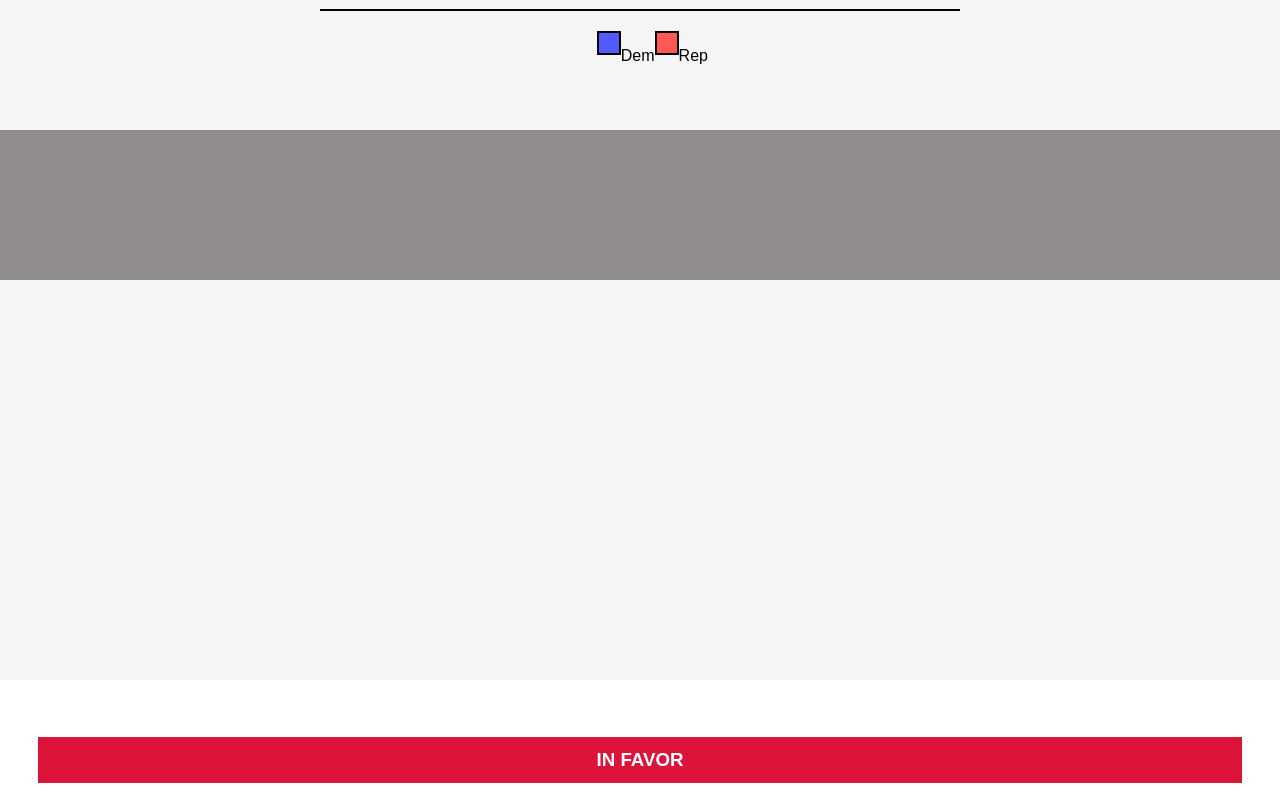
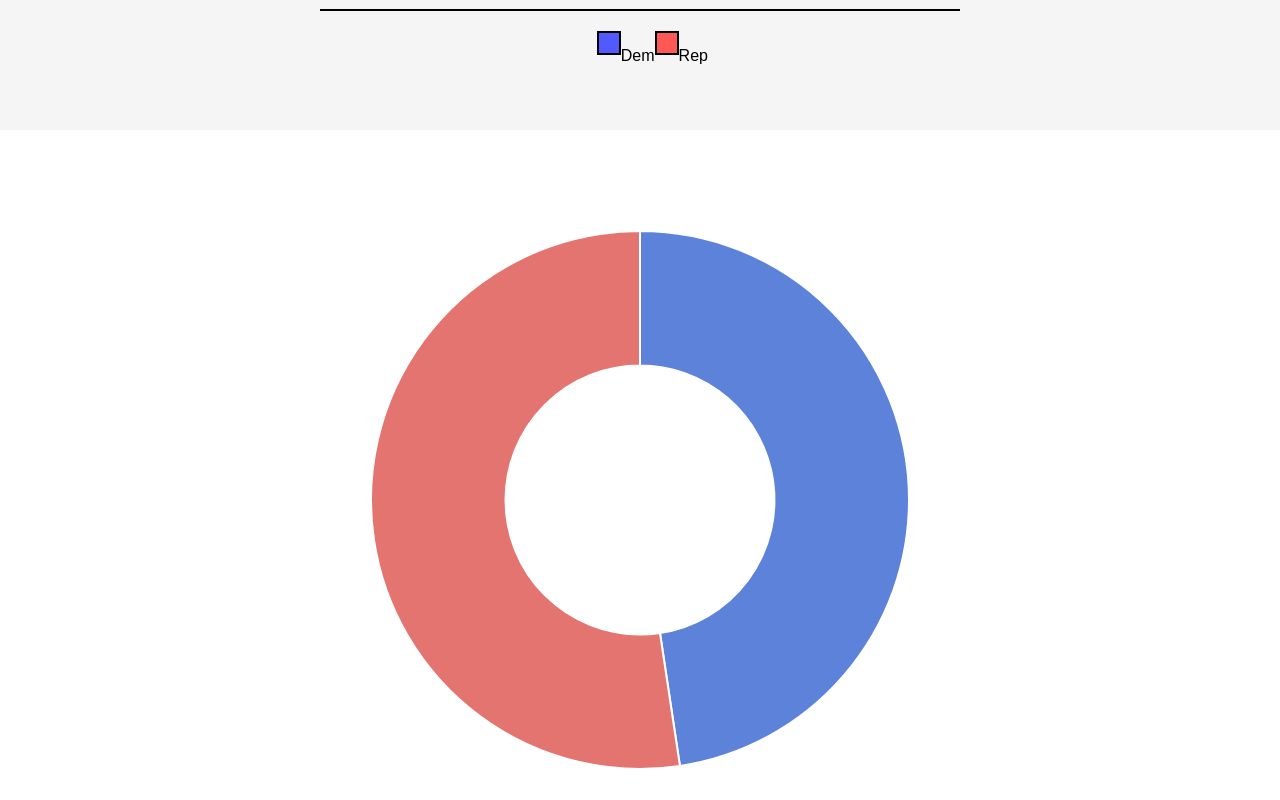
Before and after one commit to MagicWilliams/studio-legislator-tracker, a React (Create React App) app: page / in a window 1280 px wide. Shown: the part 420-1220 px from the top of the page. Built offline with nearby package versions, Linux system fonts and the light colour scheme.

Commit message:
added in doughnut graph using chart js, also need to rename this branch

```diff
--- a/package.json
+++ b/package.json
@@ -3,10 +3,12 @@
   "version": "0.1.0",
   "private": true,
   "dependencies": {
+    "chart.js": "^2.7.1",
     "classnames": "^2.2.5",
+    "create-react-class": "^15.6.2",
     "react": "^16.0.0",
     "react-autosuggest": "^9.3.2",
-    "react-chartjs": "^0.8.0",
+    "react-chartjs-2": "^2.6.4",
     "react-dom": "^16.0.0",
     "react-flexbox-grid": "^1.1.5",
     "react-scripts": "1.0.14"
--- a/src/App.css
+++ b/src/App.css
@@ -39,3 +39,7 @@
   from { transform: rotate(0deg); }
   to { transform: rotate(360deg); }
 }
+
+.graphContainer {
+  padding: 100px;
+}
--- a/src/components/Graphs/Graphs.css
+++ b/src/components/Graphs/Graphs.css
@@ -0,0 +1,3 @@
+.doughnut {
+	margin: 200px;
+}
--- a/src/components/Graphs/Graphs.jsx
+++ b/src/components/Graphs/Graphs.jsx
@@ -2,21 +2,30 @@ import React, { Component } from 'react';
 import classNames from 'classnames/bind';
 import { Grid, Row, Col } from 'react-flexbox-grid';
 import './Graphs.css';
+import { Doughnut } from 'react-chartjs-2';
 
 class Graphs extends Component {
   render() {
-    return (
-      <div>
-        <Grid className="Banner">
-          <Row>
-            <Col xs={12} className="titleBar">
 
-            </Col>
-          </Row>
-        </Grid>
-      </div>
-    );
+    var graphOptions = {
+      animatable: true,
+      legend: {
+        display: false
+      }
+    };
+
+    var data = {
+      datasets: [{
+          data: [251, 276],
+          backgroundColor: ["#5D82DA", "#E47470"],
+          highlight: ["#E47470", "#5D82DA"]
+      }],
+      // LABELS
+      labels: ['Democrat', 'Republican']
+    };
+
+    return <Doughnut className="doughnut" data={data} options={graphOptions}/>
   }
 }
 
-export default Graphs;
+export default Graphs
```
